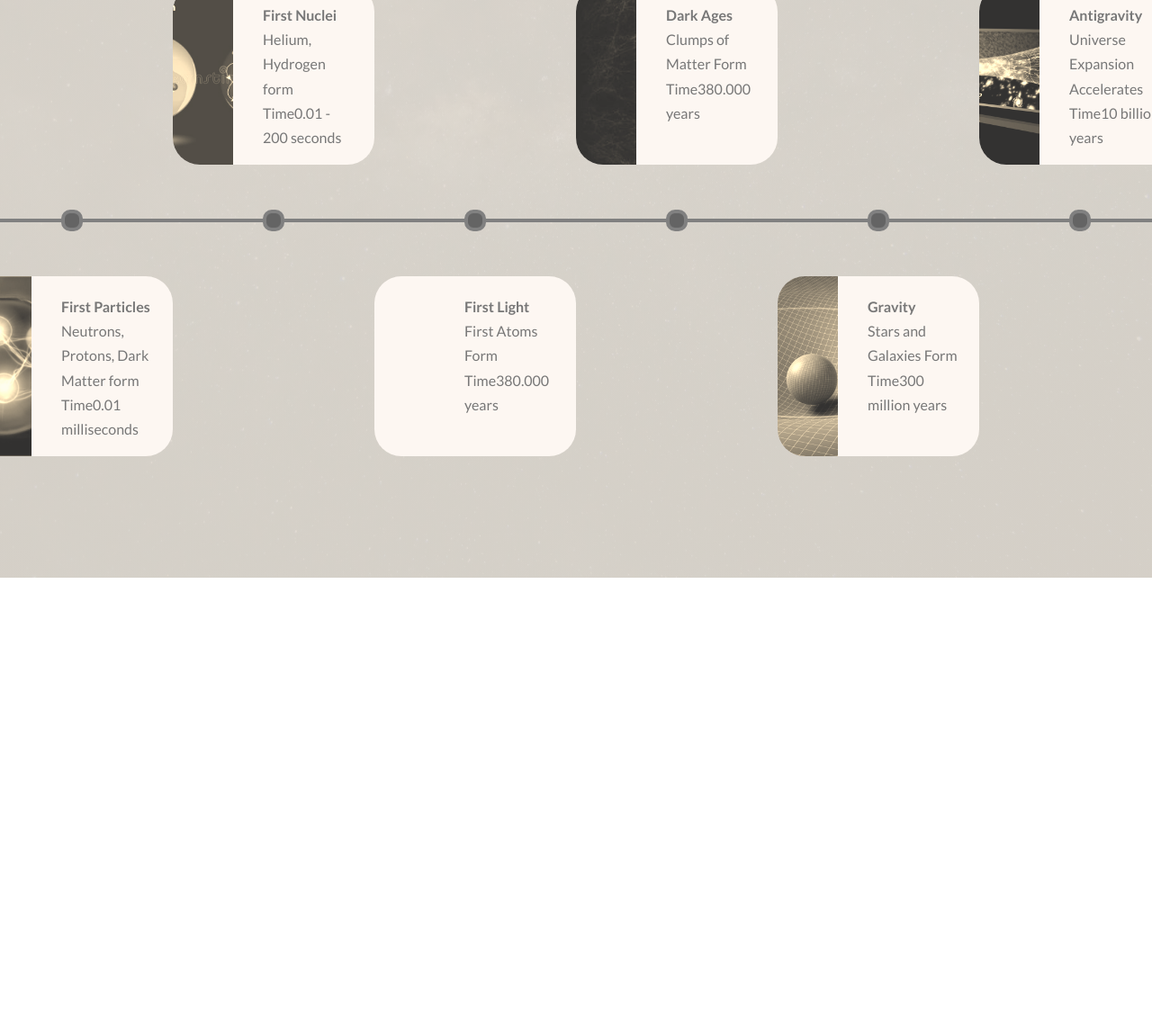
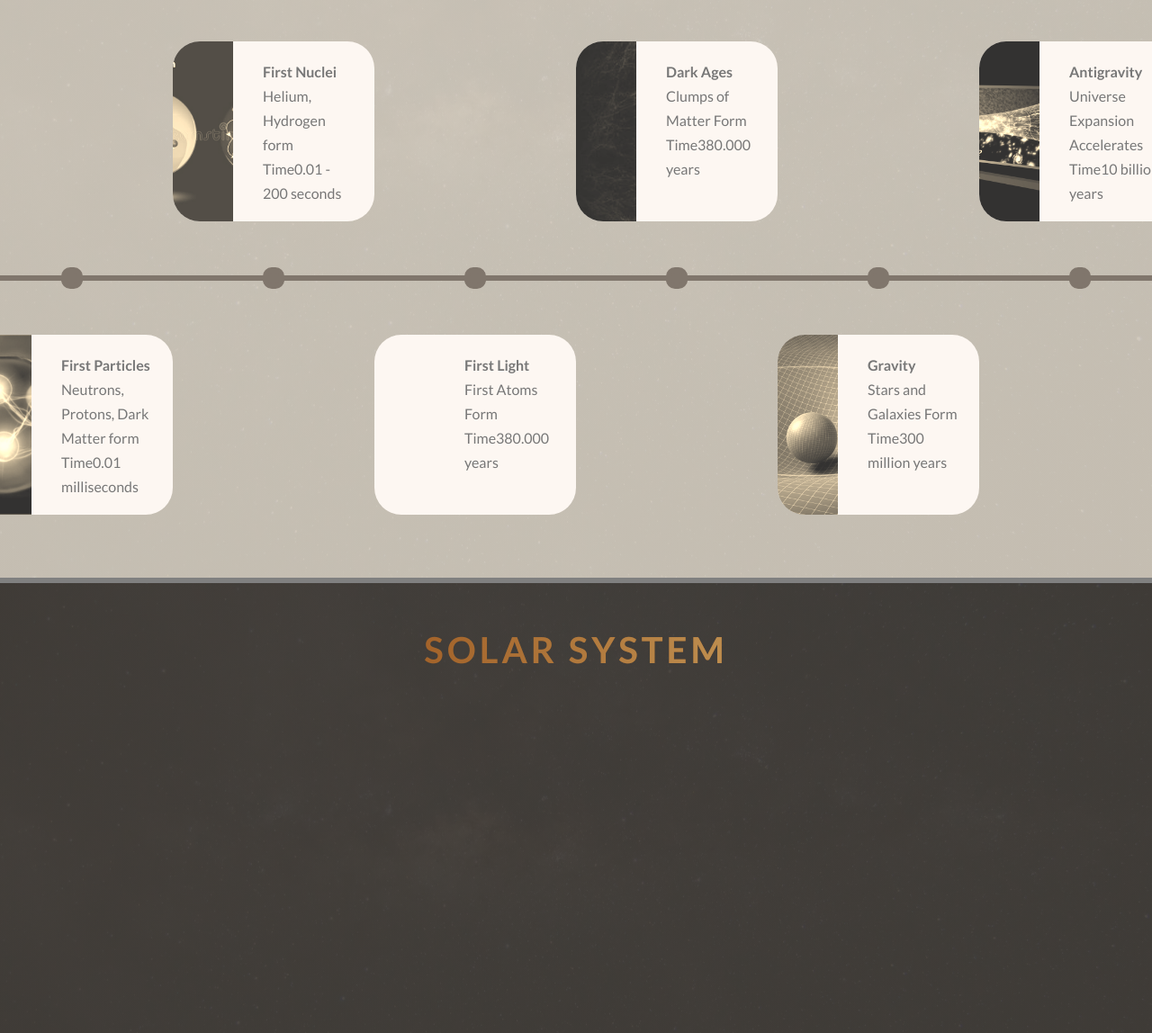
Before and after one commit to YotoDikov/BEM-SASS-layout, a website: page index.html in a window 1280 px wide. Shown: the part 958-2106 px from the top of the page at 90% size. Before the commit the page ends 1600 px from the top, so only its background shows below. Drawn offline with Linux system fonts and the light colour scheme.

Commit message:
update secondary heading, update color, add solar-sections

```diff
--- a/index.html
+++ b/index.html
@@ -54,6 +54,12 @@
                     <p id="left">LEFT</p>
                     <p id="right">RIGTH</p>
                 </nav> -->
+                <div class="u-center-text u-margin-bottom-big">
+                    <h2 class="heading-secondary">
+                        <span class="heading-secondary--main heading-secondary--main-dark">Big Bang Theory</span>
+                        <span class="heading-secondary--sub">Evolution of Our Universe </span>
+                    </h2>
+                </div>
                 <div class="timeline-wrapper">
                     <ul class="timeline">
                         <li class="timeline__block">
@@ -155,6 +161,13 @@
                     </ul>
                 </div>
             </section>
+            <section class="section-solar-system">
+                <div class="u-center-text u-margin-bottom-big">
+                    <h2 class="heading-secondary">
+                        <span class="heading-secondary--main heading-secondary--main-light">Solar system</span>
+                    </h2>
+                </div>
+            </section>
         </main>
     </body>
     <script src="./index.js"></script>
--- a/sass/abstracts/_variables.scss
+++ b/sass/abstracts/_variables.scss
@@ -3,8 +3,12 @@
 // $color-primary-dark: #949494;
 
 $color-primary: rgb(245, 234, 224);
-$color-primary-light:  rgb(224, 218, 209);
+$color-primary-light:  rgb(207, 199, 186);
+$color-primary-average-light:  #be8e4f;
+$color-primary-average-average:  #a3632a;
+$color-primary-average-dark:  #423d38;
 $color-primary-dark: #1b1309;
+
 
 $color-secondary-light: #ffb900;
 $color-secondary-dark: #ff7730;
@@ -32,8 +36,8 @@ $gutter-horizontal: 6rem;
 $history-schema-height: 30rem;
 $history-schema-width: 30rem;
 
-$history-schema-color: gray;
-$history-schema-border: 4px;
+$history-schema-color: #80766c;
+$history-schema-border: 6px;
 $history-schema-doth: 2.4rem;
 
 $arrow-size: 3rem;
--- a/sass/base/_typography.scss
+++ b/sass/base/_typography.scss
@@ -27,20 +27,46 @@
 }
 
 .heading-secondary {
-    font-size: 3.5rem;
+    font-size: 4rem;
     text-transform: uppercase;
     font-weight: 700;
     display: inline-block;
-    background-image: linear-gradient(to right, $color-primary-light, $color-primary-dark);
+    background-image: linear-gradient(to right, $color-primary-average-dark, $color-primary-average-average);
     -webkit-background-clip: text;
     color: transparent;
     letter-spacing: .2rem;
     transition: transform .2s;
+    margin-top: 4rem;
 
-    &:hover {
-        transform: skewY(2deg) skewX(15deg) scale(1.1);
-        text-shadow: 0.5rem 1rem 2rem rgba($color-black, $alpha: .2);
+    &--main {
+        display: block;
+        font-weight: bold;
+        letter-spacing: .4rem;
+
+        &-light {
+            background-image: linear-gradient(to right,  $color-primary-average-average, $color-primary-average-light);
+            -webkit-background-clip: text;
+            color: transparent;
+        }
     }
+
+    &--sub {
+        display: block;
+        font-size: 1.6rem;
+        font-weight: bold;
+        letter-spacing: 8px;
+
+        &-light {
+            background-image: linear-gradient(to right,  $color-primary-average-light, $color-primary-average-light);
+            -webkit-background-clip: text;
+            color: transparent;
+        }
+    }
+
+    // &:hover {
+    //     transform: skewY(2deg) skewX(15deg) scale(1.1);
+    //     text-shadow: 0.5rem 1rem 2rem rgba($color-black, $alpha: .2);
+    // }
 }
 
 .heading-tertiary {
--- a/sass/components/_timeline.scss
+++ b/sass/components/_timeline.scss
@@ -2,7 +2,10 @@
     position: absolute;
     width: 140%;
     background: rgb(155, 155, 155);
-    @include absoluteCenter;
+    // @include absoluteCenter;
+    top: 58%;
+    left: 50%;
+    transform: translate(-50%, -50%);
 }
 
 .timeline {
@@ -20,7 +23,7 @@
             position: absolute;
             border: $history-schema-border solid $history-schema-color;
             border-radius: 1rem;
-            background: rgb(100, 100, 100);
+            background:  $history-schema-color;
             height: $history-schema-doth;
             width: $history-schema-doth;
             left: 50%;
--- a/sass/pages/_home.scss
+++ b/sass/pages/_home.scss
@@ -13,3 +13,18 @@
     border-top: 6px solid gray;
     overflow: hidden;
 }
+
+.section-solar-system {
+    position: relative;
+    max-width: 100%;
+    height: 100vh;
+    background-image: linear-gradient(
+        to right bottom,
+        rgba($color-primary-average-dark, 0.95),
+        rgba($color-primary-average-dark, 0.95)),
+        url('../img/space-header-background.jpg');
+    background-size: cover;
+    background-position: top;
+    border-top: 6px solid gray;
+    overflow: hidden;
+}
```
Also changed, not shown: css/style.css.
